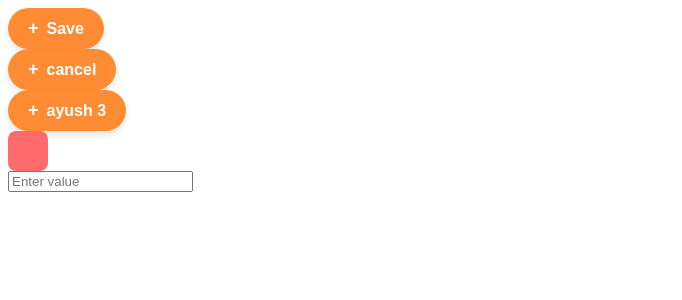
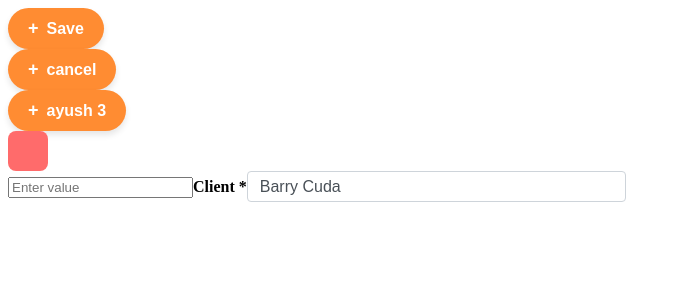
Before and after one commit to Ayushaj2628/invoice, an Angular app: page / in a window 1280 px wide. Shown: the top 300 px of the page, without its empty margins (0-682 px from the left). Built offline with nearby package versions, Linux system fonts and the light colour scheme.

Commit message:
feat: dropdown component added

```diff
--- a/src/app/app.component.html
+++ b/src/app/app.component.html
@@ -8,3 +8,5 @@
 <app-icon-button (IconClickEvent)="iconClicked($event)"></app-icon-button>
 
 <app-input-field></app-input-field>
+
+<app-dropdown></app-dropdown>
--- a/src/app/app.component.ts
+++ b/src/app/app.component.ts
@@ -4,11 +4,12 @@ import { RouterOutlet } from '@angular/router';
 import { ButtonComponent } from './components/button/button.component';
 import { IconButtonComponent } from "./components/icon-button/icon-button.component";
 import { InputFieldComponent } from './components/input-field/input-field.component';
+import { DropdownComponent } from './components/dropdown/dropdown.component';
 
 @Component({
   selector: 'app-root',
   standalone: true,
-  imports: [RouterOutlet, CommonModule, ButtonComponent, IconButtonComponent, InputFieldComponent],
+  imports: [RouterOutlet, CommonModule, ButtonComponent, IconButtonComponent, InputFieldComponent, DropdownComponent],
   templateUrl: './app.component.html',
   styleUrl: './app.component.scss'
 })
--- /dev/null
+++ b/src/app/components/dropdown/dropdown.component.html
@@ -0,0 +1,5 @@
+<label for="client" class="form-label">Client *</label>
+<select id="client" class="form-select" (change)="onClientChange($event)">
+  <option value="" disabled>Please Select</option>
+  <option *ngFor="let client of clients" [value]="client">{{ client }}</option>
+</select>
--- /dev/null
+++ b/src/app/components/dropdown/dropdown.component.scss
@@ -0,0 +1,13 @@
+.form-label {
+    font-weight: bold;
+  }
+  .form-select {
+    width: 30%;
+    padding: 0.375rem 0.75rem;
+    font-size: 1rem;
+    color: #495057;
+    background-color: #fff;
+    border: 1px solid #ced4da;
+    border-radius: 0.25rem;
+    appearance: none;
+  }
--- /dev/null
+++ b/src/app/components/dropdown/dropdown.component.ts
@@ -0,0 +1,18 @@
+import { CommonModule } from '@angular/common';
+import { Component, NgModule, } from '@angular/core';
+
+@Component({
+  selector: 'app-dropdown',
+  standalone: true,
+  imports: [CommonModule],
+  templateUrl: './dropdown.component.html',
+  styleUrls: ['./dropdown.component.scss']
+})
+export class DropdownComponent {
+  clients: string[] = ['Barry Cuda', 'Tressa Wexler'];
+  selectedClient: string = '';
+
+  onClientChange(event: any): void {
+    console.log('Selected client:', this.selectedClient);
+  }
+}
```
Also changed, not shown: 2 other files (tests, documents, lock files or other folders).
